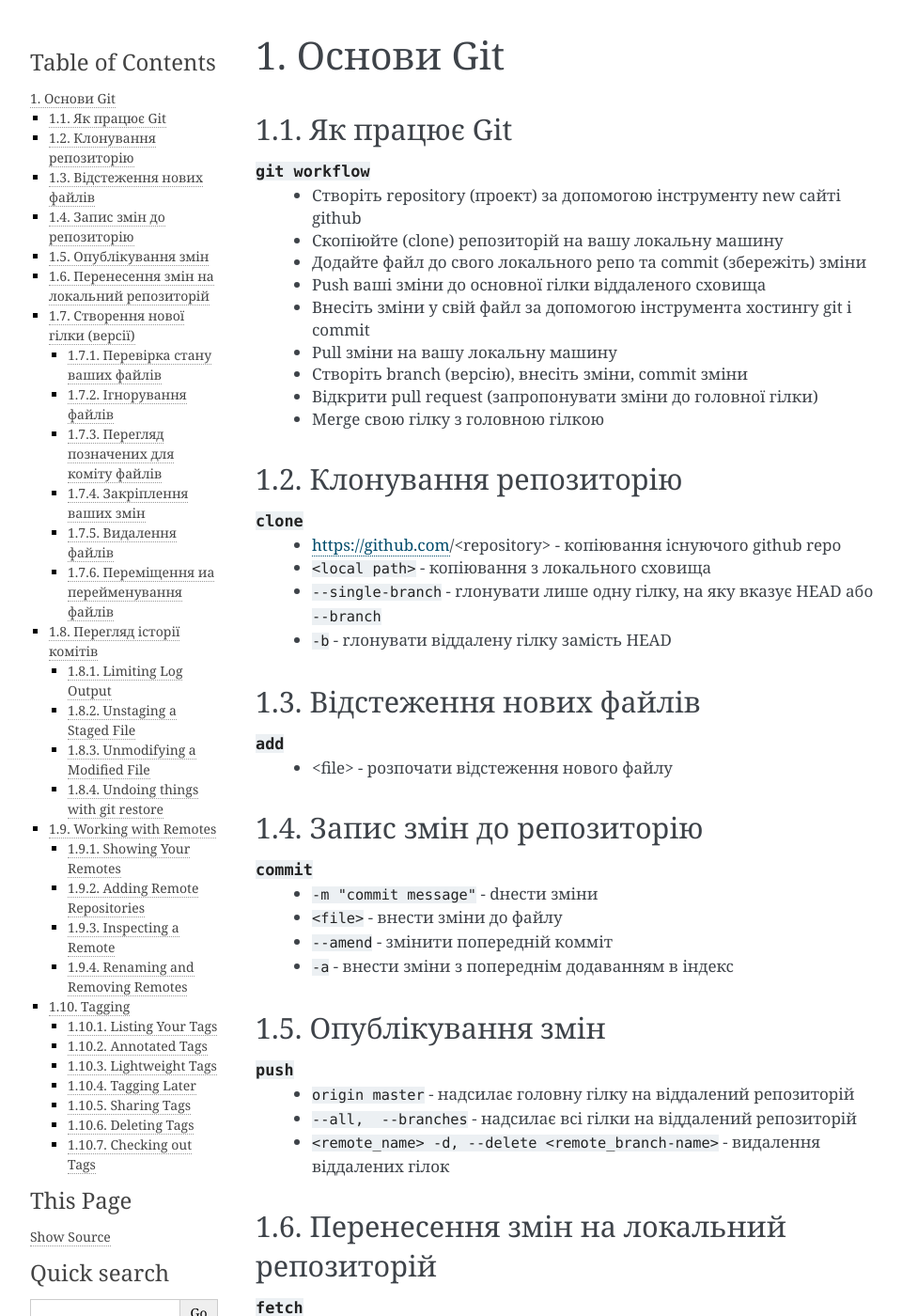
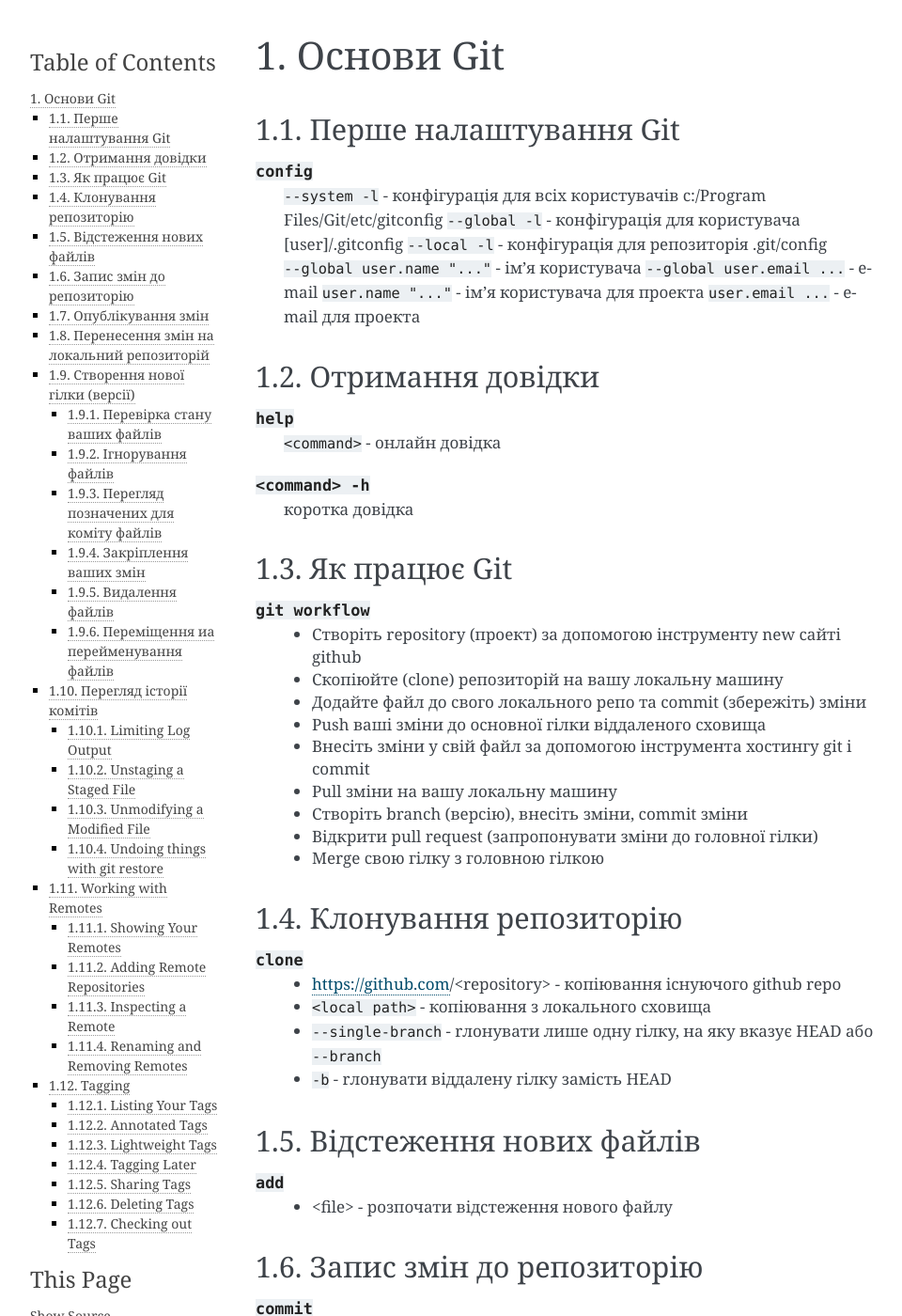
Before and after one commit to lsv62/Git, a Sphinx documentation site: the page built from source/git.rst, in a window 1280 px wide and 1400 px high. Shown: the whole window at 94% size, without its empty margins (148-1108 px from the left). Built offline with Sphinx 7.4.7, drawn with Linux system fonts in a browser that asks for light colours; some of the changed text lies outside the part shown.

Commit message:
config-help-git

```diff
--- a/source/git.rst
+++ b/source/git.rst
@@ -1,5 +1,30 @@
 Основи Git
 ==========
+
+Перше налаштування Git
+----------------------
+
+.. glossary::
+
+    ``config``
+        ``--system -l`` - конфігурація для всіх користувачів c:/Program Files/Git/etc/gitconfig
+        ``--global -l`` - конфігурація для користувача [user]/.gitconfig
+        ``--local -l`` - конфігурація для репозиторія .git/config
+        ``--global user.name "..."`` - ім'я користувача
+        ``--global user.email ...`` - e-mail
+        ``user.name "..."`` - ім'я користувача для проекта
+        ``user.email ...`` - e-mail для проекта
+
+Отримання довідки
+-----------------------
+
+.. glossary::
+
+    ``help``
+        ``<command>`` - онлайн довідка
+
+    ``<command> -h``
+        коротка довідка
 
 Як працює Git
 ----------------
```
